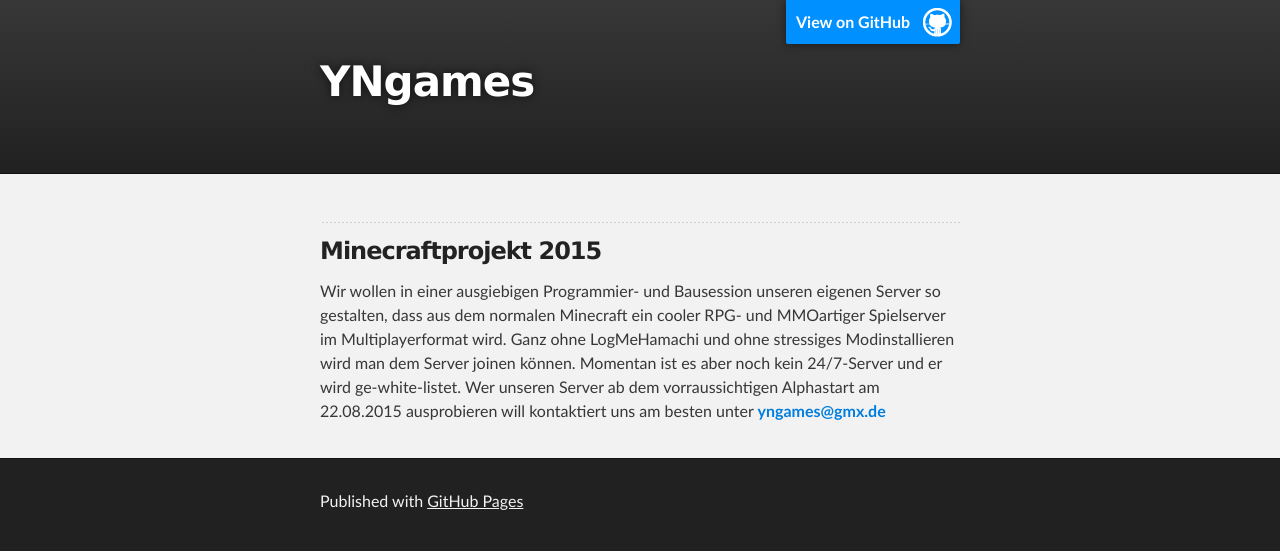
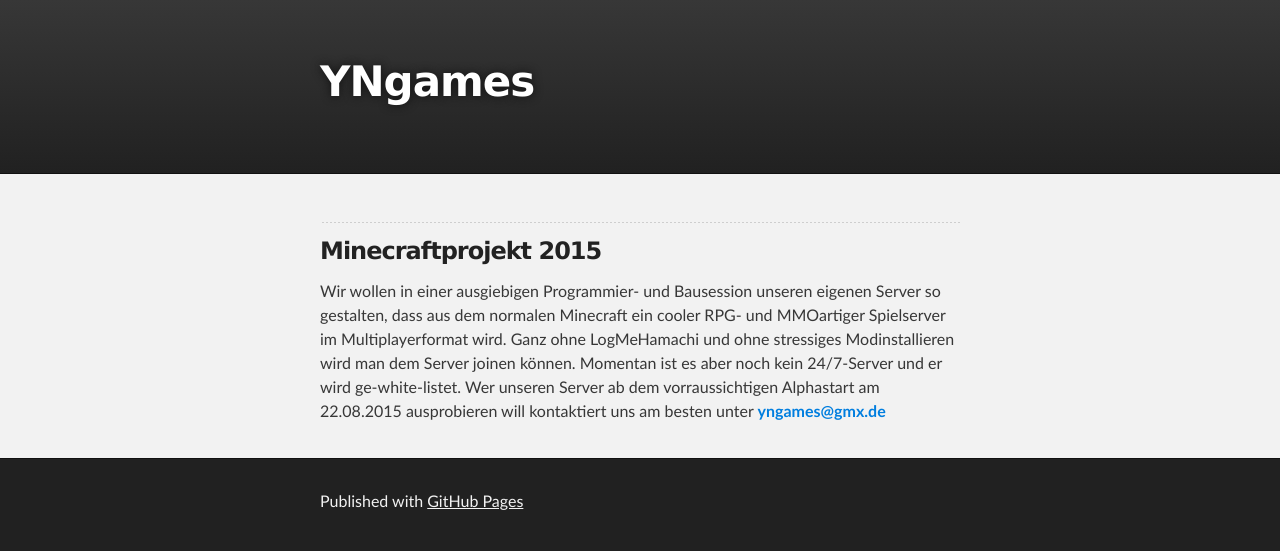
Before and after one commit to yngamers/yngames.github.io, a plain HTML site: page index.html in a window 1280 px wide. Drawn offline with Linux system fonts and the light colour scheme.

Commit message:
Update index.html

```diff
--- a/index.html
+++ b/index.html
@@ -16,7 +16,7 @@
     <!-- HEADER -->
     <div id="header_wrap" class="outer">
         <header class="inner">
-          <a id="forkme_banner" href="https://github.com/yngames">View on GitHub</a>
+
 
           <h1 id="project_title">YNgames</h1>
           <h2 id="project_tagline"></h2>
```
